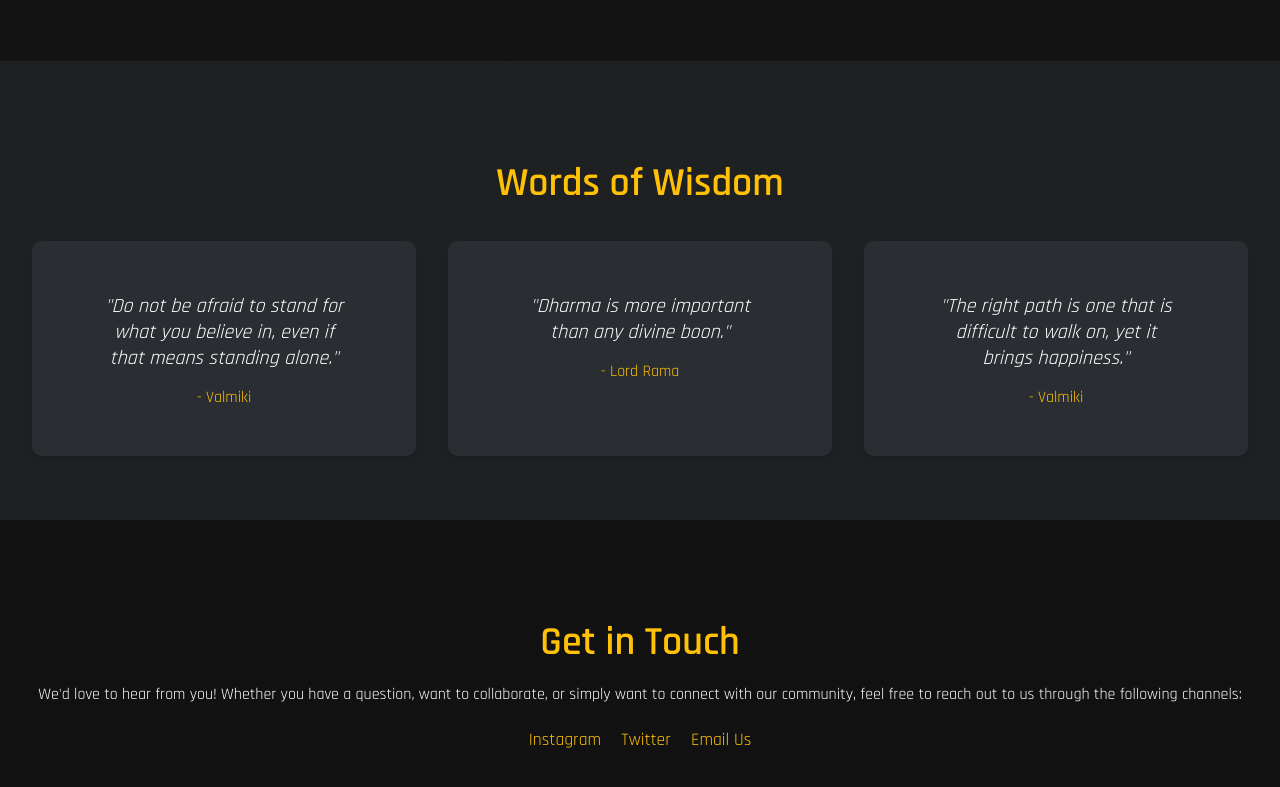
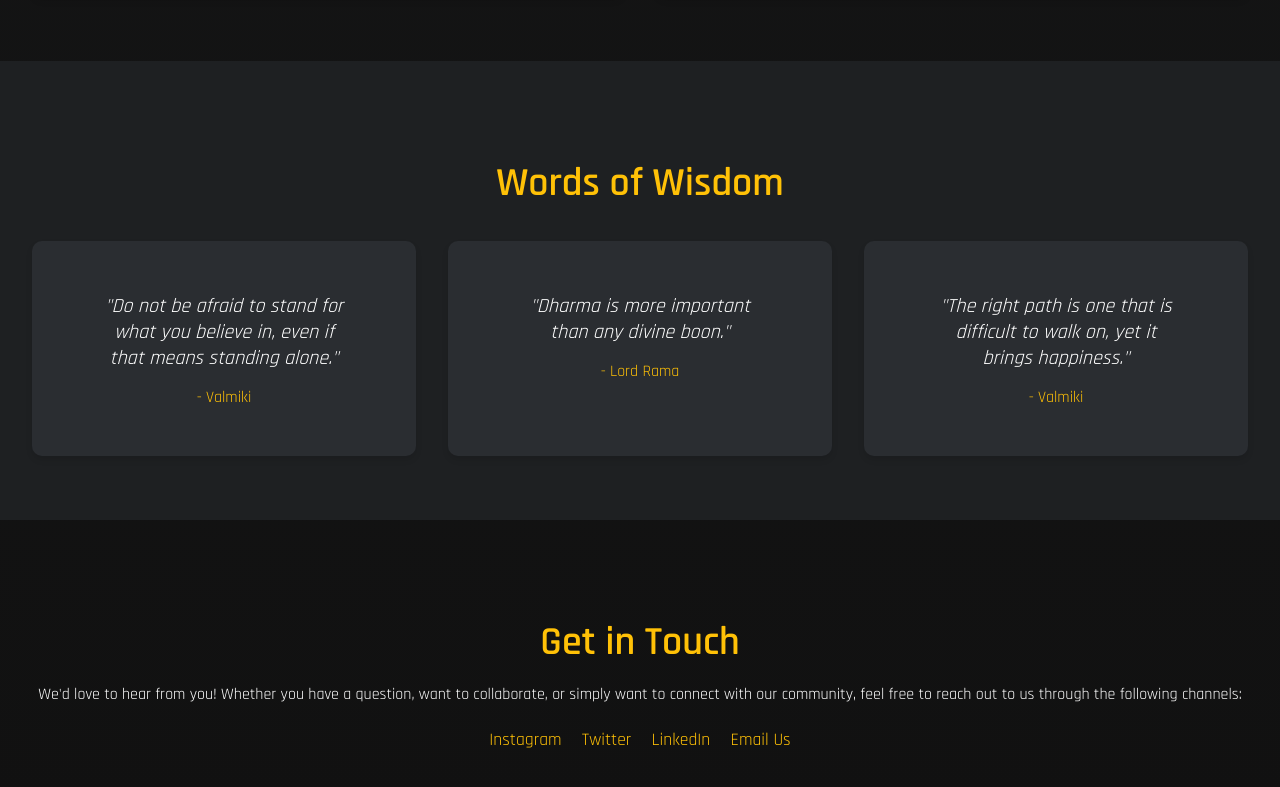
Before and after one commit to The-Mythicz/TheMythicz.com, a plain HTML site: page index.html in a window 1280 px wide. Shown: the part 3906-4693 px from the top of the page. Drawn offline with Linux system fonts and the light colour scheme.

Commit message:
index.html

```diff
--- a/index.html
+++ b/index.html
@@ -319,6 +319,7 @@
         <div class="contact">
             <a href="https://www.instagram.com/the.myticz/" target="_blank" aria-label="Visit our Instagram">Instagram</a>
             <a href="https://twitter.com/TheMyticz" target="_blank" aria-label="Visit our Twitter">Twitter</a>
+            <a href="https://www.linkedin.com/company/themythicz/" target="_blank" aria-label="Visit Our LinkedIn Page">LinkedIn</a>
             <a href="mailto:themythicz@gmail.com" aria-label="Send us an email">Email Us</a>
         </div>
     </section>
```
